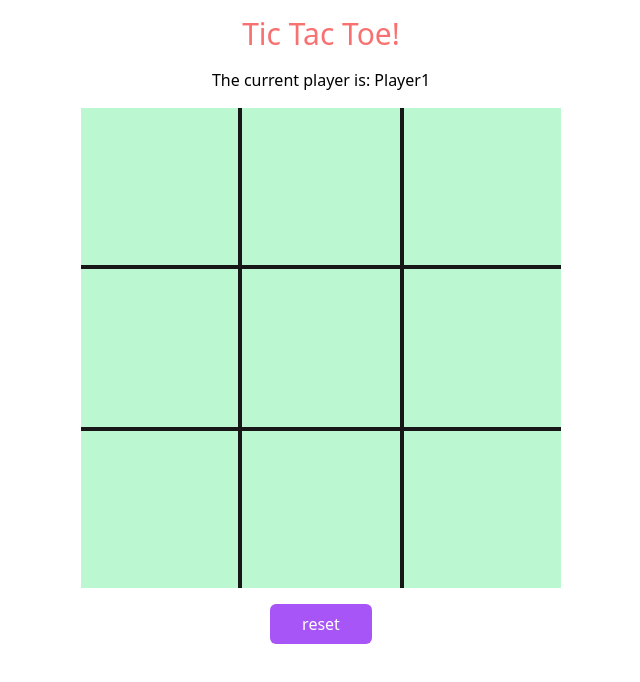
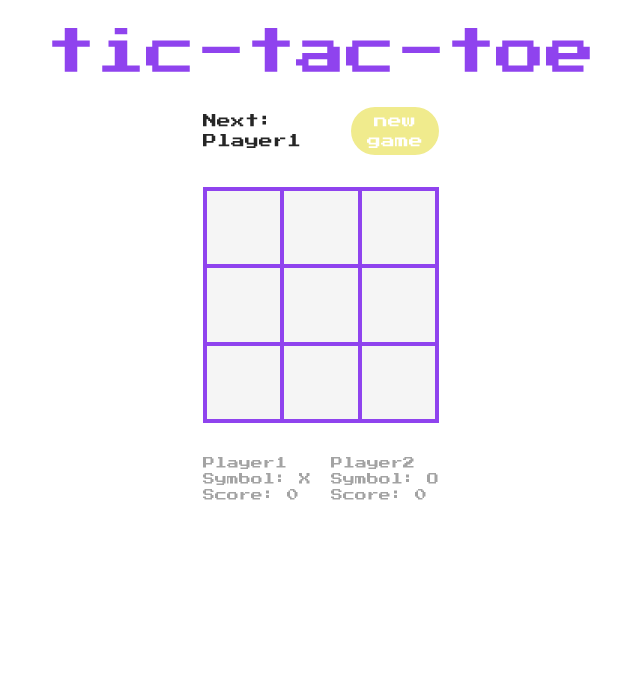
Before and after one commit to manuelpastorringuelet/tic-tac-toe, a website built with Vite: page index.html in a window 1280 px wide. Shown: the whole page, without its empty margins (319-959 px from the left). Built offline with nearby package versions, Linux system fonts and the light colour scheme.

Commit message:
finished styling, added player score tracking

```diff
--- a/index.html
+++ b/index.html
@@ -4,19 +4,28 @@
     <meta charset="utf-8" />
     <link rel="icon" type="image/svg+xml" href="/vite.svg" />
     <meta name="viewport" content="width=device-width, initial-scale=1.0" />
-    <title>Tic Tac Toe</title>
+    <title>tic-tac-toe</title>
   </head>
-  <body>
-    <h1 class="text-3xl text-red-400 text-center p-4">Tic Tac Toe!</h1>
-    <div class="flex flex-col items-center gap-4">
-      <p id="current-player"></p>
+  <body class="flex flex-col items-center justify-center">
+    <h1 class="text-[clamp(20px,8vw,50px)] text-retro-purple text-center p-4">
+      tic-tac-toe
+    </h1>
+    <div class="flex flex-col items-center gap-8">
+      <div class="flex w-full justify-between items-center gap-2">
+        <p id="current-player" class="text-sm text-neutral-800"></p>
+        <button
+          id="reset-button"
+          class="text-sm bg-retro-yellow-200 text-md text-white rounded-full px-4 py-1 hover:bg-retro-yellow-300 text-"
+        >
+          new<br />
+          game
+        </button>
+      </div>
       <div id="grid-container"></div>
-      <button
-        id="reset-button"
-        class="bg-purple-500 text-white rounded-md px-8 py-2 hover:bg-purple-800"
-      >
-        reset
-      </button>
+      <div
+        class="flex justify-between items-center w-full gap-5"
+        id="score-players"
+      ></div>
     </div>
     <script type="module" src="/src/main.ts"></script>
   </body>
--- a/src/main.ts
+++ b/src/main.ts
@@ -6,7 +6,7 @@ type Coordinates = [number, number];
 // 2. type for player: name | symbol | score
 type Player = {
   name: string;
-  symbol: "x" | "o"; // union type
+  symbol: "X" | "O"; // union type
   score: number;
 };
 
@@ -31,16 +31,31 @@ function idToCoord(id: `${number}-${number}`): Coordinates {
 const gridSize = 3;
 
 // create an array of grid cell styles
-const gridCellStyling = ["aspect-square", "bg-green-200"];
+const gridCellStyling = [
+  "aspect-square",
+  "bg-neutral-100",
+  "hover:bg-neutral-200",
+  "active:bg-neutral-300",
+];
 
 //create an array of grid-container styles
 const gridStyling = [
   "grid",
   "grid-cols-3",
-  "bg-neutral-900",
+  "bg-retro-purple",
+  "border-4",
+  "border-retro-purple",
   "gap-1",
-  "w-2/3",
-  "max-w-[480px]",
+  "w-full",
+  "w-[clamp(150px,90vw,360px)]",
+];
+
+//create an array of player info styles
+const playerInfoStyling = [
+  "text-xs",
+  "rounded-full",
+  "text-neutral-400",
+  "text-justify",
 ];
 
 // grab my grid-container from the DOM
@@ -51,13 +66,15 @@ const currentPlayerElement = document.getElementById(
   "current-player"
 ) as Element;
 
+const currentScorePlayers = document.getElementById("score-players") as Element;
+
 // grab my button
 const resetButton = document.getElementById("reset-button") as Element;
 
 // make players[]
 const players: Array<Player> = [
-  { name: "Player1", symbol: "x", score: 0 },
-  { name: "Player2", symbol: "o", score: 0 },
+  { name: "Player1", symbol: "X", score: 0 },
+  { name: "Player2", symbol: "O", score: 0 },
 ];
 
 // game initial state
@@ -69,8 +86,22 @@ let turn = 0;
 let gameEndState = false;
 
 // we display on top the user whose turn is it, if a player won the game or if it was a draw.
-const currentPlayerText = `The current player is: ${players[0].name}`;
-currentPlayerElement.textContent = currentPlayerText;
+const currentPlayerText = `Next:<br> ${players[0].name}`;
+currentPlayerElement.innerHTML = currentPlayerText;
+
+// create a function that will display players current information
+function infoPlayersDisplay() {
+  for (let player in players) {
+    // create paragraph
+    const playerInfo = document.createElement("p");
+
+    currentScorePlayers.appendChild(playerInfo);
+
+    playerInfo.innerHTML = `${players[player].name}<br>Symbol: ${players[player].symbol} <br>Score: ${players[player].score}`;
+
+    playerInfo.classList.add(...playerInfoStyling);
+  }
+}
 
 // tracking the game from the initial state
 let gameState: Record<string, CellState> = {};
@@ -99,8 +130,8 @@ function didWin() {
       cell3.markedBy == cell1.markedBy;
 
     if (winner) {
+      displayWinner();
       return true;
-      displayWinner();
     }
   }
 }
@@ -110,8 +141,8 @@ gameGrid?.classList.add(...gridStyling);
 
 // create function that displays a congratulatory message to the winner
 function displayWinner() {
-  const winMessage = `You won ${players[turn].name}, congratulations!!`;
-  currentPlayerElement.textContent = winMessage;
+  const winMessage = `${players[turn].name}<br>won!!`;
+  currentPlayerElement.innerHTML = winMessage;
 }
 
 // create a function that will create a grid
@@ -154,13 +185,15 @@ function makeMyGrid() {
             cellState.markedBy = currentPlayer.name;
 
             // update the cell to render the symbol on the tic tac toe
-            cell.innerHTML = `<div class="flex justify-center items-center h-full"><p class="text-5xl">${currentPlayer.symbol}</p></div>`;
+            cell.innerHTML = `<div class="flex justify-center items-center h-full"><p class="text-4xl">${currentPlayer.symbol}</p></div>`;
 
             // bring the function for checking win condition
             const gameWinner = didWin();
 
             if (gameWinner) {
-              displayWinner();
+              players[turn].score++;
+              currentScorePlayers.innerHTML = "";
+              infoPlayersDisplay();
               gameEndState = true;
               return;
             }
@@ -170,15 +203,15 @@ function makeMyGrid() {
 
             const nextPlayer = players[turn];
 
-            currentPlayerElement.textContent = `The current player is: ${nextPlayer.name}`;
+            currentPlayerElement.innerHTML = `Next:<br> ${nextPlayer.name}`;
 
             resetButton.addEventListener("click", () => {
               resetGrid();
               makeMyGrid();
+              infoPlayersDisplay();
             });
           }
         }
-        console.log(`click ${id}`);
       });
     }
   }
@@ -190,10 +223,12 @@ function resetGrid() {
   } */
 
   gameGrid.innerHTML = "";
+  currentScorePlayers.innerHTML = "";
   gameEndState = false;
   turn = 0;
-  currentPlayerElement.textContent = currentPlayerText;
+  currentPlayerElement.innerHTML = currentPlayerText;
 }
 
 // call the function to create the grid
 makeMyGrid();
+infoPlayersDisplay();
--- a/src/style.css
+++ b/src/style.css
@@ -1,3 +1,37 @@
 @tailwind base;
 @tailwind components;
 @tailwind utilities;
+
+@layer base {
+  /* press-start-2p-regular - latin */
+  @font-face {
+    font-display: swap; /* Check https://developer.mozilla.org/en-US/docs/Web/CSS/@font-face/font-display for other options. */
+    font-family: "Press Start 2P";
+    font-style: normal;
+    font-weight: 400;
+    src: url("./fonts/press-start-2p-v14-latin-regular.eot"); /* IE9 Compat Modes */
+    src: url("./fonts/press-start-2p-v14-latin-regular.eot?#iefix")
+        format("embedded-opentype"),
+      /* IE6-IE8 */ url("./fonts/press-start-2p-v14-latin-regular.woff2")
+        format("woff2"),
+      /* Super Modern Browsers */
+        url("./fonts/press-start-2p-v14-latin-regular.woff") format("woff"),
+      /* Modern Browsers */ url("./fonts/press-start-2p-v14-latin-regular.ttf")
+        format("truetype"),
+      /* Safari, Android, iOS */
+        url("./fonts/press-start-2p-v14-latin-regular.svg#PressStart2P")
+        format("svg"); /* Legacy iOS */
+  }
+}
+
+@layer base {
+  * {
+    @apply font-retro;
+  }
+}
+
+@layer base {
+  * {
+    @apply text-red-300;
+  }
+}
--- a/tailwind.config.cjs
+++ b/tailwind.config.cjs
@@ -1,8 +1,25 @@
 /** @type {import('tailwindcss').Config} */
 module.exports = {
-  content: [ "./index.html", "./src/**/*.{js,ts,jsx,tsx}", ],
+  content: ["./index.html", "./src/**/*.{js,ts,jsx,tsx}"],
+  fontFamily: {
+    sans: ["Monospace", "sans-serif"],
+    serif: ["Merriweather", "serif"],
+  },
   theme: {
-    extend: {},
+    extend: {
+      fontFamily: {
+        retro: ["'Press Start 2P'", "sans-serif"],
+      },
+      fontSize: {
+        xxs: "0.5rem",
+      },
+      colors: {
+        "retro-purple": "#8F43EE",
+        "retro-yellow-200": "#F0EB8D",
+        "retro-yellow-300": "#d8d37e",
+        "retro-gray-800": "#413543",
+      },
+    },
   },
   plugins: [],
-}
+};
```
Also changed, not shown: src/fonts/press-start-2p-v14-latin-regular.ttf (added), src/fonts/press-start-2p-v14-latin-regular.woff (added), src/fonts/press-start-2p-v14-latin-regular.woff2 (added), 2 other files.
